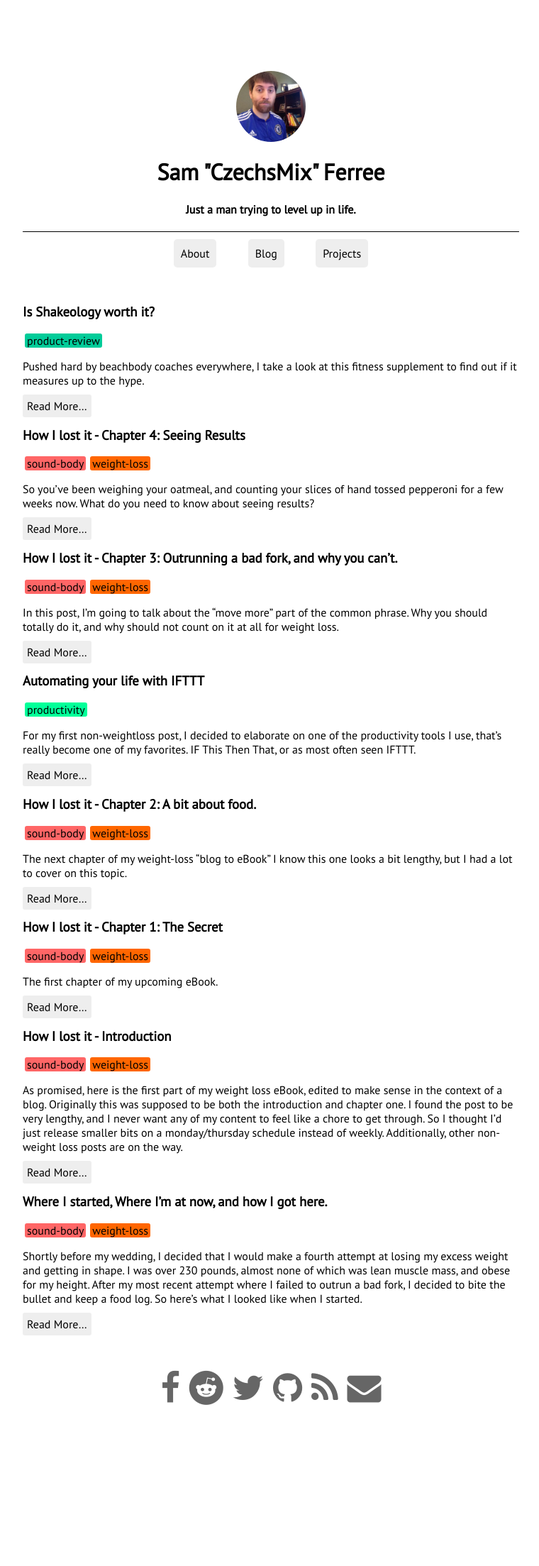
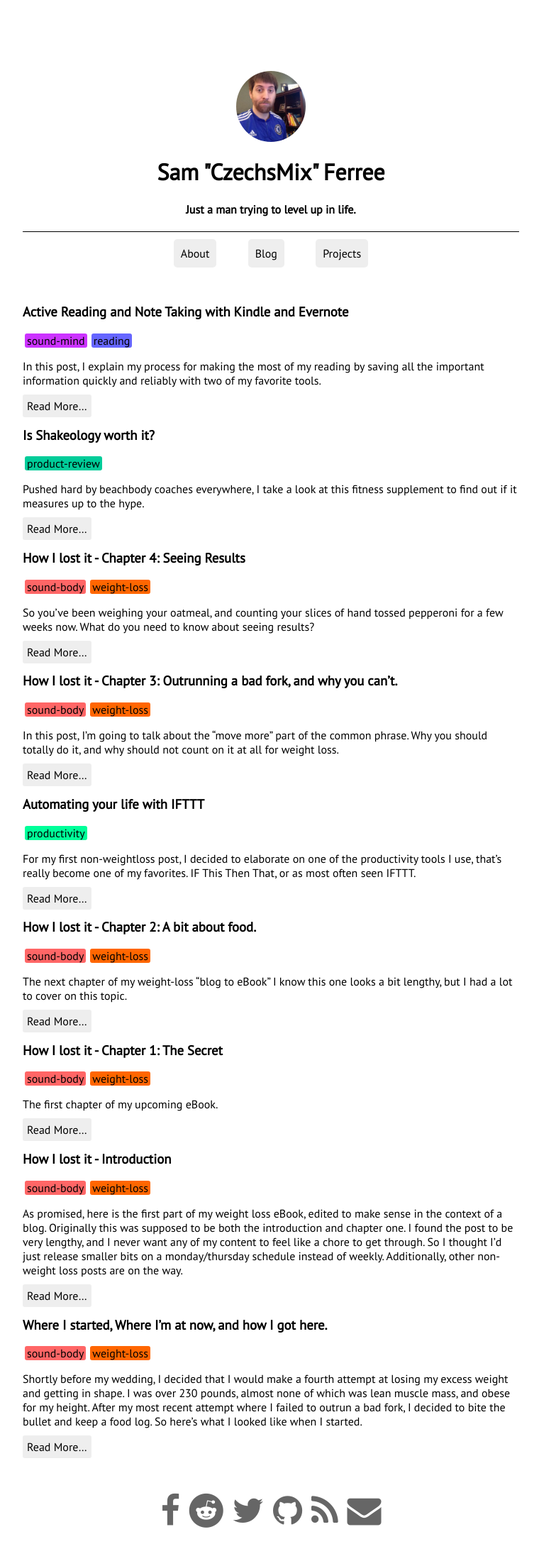
Before and after one commit to CzechsMix/czechsmix.github.io, a Jekyll site: the page built from blog.md, in a window 1280 px wide. Shown: the whole page at 71% size, without its empty margins (258-1018 px from the left). Built offline with Jekyll 4.4.1, drawn with Linux system fonts in a browser that asks for light colours; nearby versions of some CDN libraries; before the commit the page ends 2034 px from its top, so only the background shows below that; some of the changed lines change nothing that is shown.

Commit message:
finalize and publish active reading blog post

```diff
--- /dev/null
+++ b/_posts/2016-8-21-active-reading-kindle-evernote.md
@@ -0,0 +1,63 @@
+---
+layout: post
+title: Active Reading and Note Taking with Kindle and Evernote
+tags: sound-mind reading
+---
+
+In this post, I explain my process for making the most of my reading by saving all the important information quickly and reliably with two of my favorite tools.
+
+#### Wait a minute, I don't have a Kindle
+
+![Good News][good_news]
+
+You don't need one! Any eBook purchased through amazon (or checked out via KindleUnlimited) can be read either online with Amazon [Cloud Reader](read.amazon.com), or with their app, available on many mobile devices. All of the functionality explained here will still work.
+
+#### Why Evernote?
+
+Because your brain is a processor, not a hard disk. It even performs pretty poorly as RAM. If you're not a tech-geek like me, suffice to say your brain should not be used to remember things. Your brain can make decisions based on information, but never trust it to remember anything important. Now, long ago in days of yore, our primitive ancestors had to keep a journal or diary, or in some cases several notebooks. In these stacks of pressed wood pulp, they would physically scribe the information they needed with graphite or ink.
+
+And finding information in these journals? Good luck. If your organizational system for record keeping was in the top 1% of the world, you might be able to find something in a few minutes by locating the right book, and then locating the right page, but you could only find what you knew you were looking for.
+
+Now, some people prefer this analog method, and some have spent a great amount of time [perfecting](http://bulletjournal.com/) this analog art of journaling. Side note here, I used to keep a bullet journal myself, but it wasn't for me. I've linked it above, because who am I to tell you what organizational systems will work best for you? But I digress, about this note-taking task...
+
+Thankfully, we live in the future, and we have the cloud. Not only is storage space in the cloud very cheap (in some cases free). It's durable. A computer can't crash and take your data with it if it's stored on the cloud. ALL THE COMPUTERS in the cloud would have to crash for this to happen. And searching? Boy howdy do computers make that a breeze. With Evernote, you can search by text, and not only will it find the information you're looking for, it may find related information your puny animal brain didn't remember to consider. Writing a blog post about willpower? Sure you know you took some notes about it when you read [Mental Muscles](https://www.amazon.com/Mental-Muscles-Step-Step-Organizational-ebook/dp/B01BVVUWDQ/#nav-subnav) by Adelle Marigold, but you might have forgotten that [The Power of Habit](https://www.amazon.com/Power-Habit-What-Life-Business-ebook/dp/B0055PGUYU/#nav-subnav) by Charles Duhigg had some great information about it as well. Thanks Evernote!
+
+#### The Process
+
+I follow this four step process
+
+1. Read book. Highlight interesting parts.
+2. Copy Highlights to Evernote.
+3. Re-Read, fast-forwarding to highlighted parts, add notes if the information provokes any thought.
+4. Schedule review reminders.
+
+**Step 1: Read Book**
+
+Pretty self explanatory. Read the book, and if you find something that is interesting or sticks out, highlight it in the kindle reader.
+
+**Step 2: Copy the highlights into Evernote**
+
+If you navigate to [kindle.amazon.com](https://kindle.amazon.com), and you can view your highlights and notes for recently read books there. Now, some people will suggest using the Evernote Webclipper to clip the whole page to a note, and save yourself sometime. I've found however, that because amazon uses infinite scrolling, the webclipper may not get everything. Additionally, although the text will still be search-able, it won't be nicely formatted, so I have some extra steps, but I really feel the juice is worth the squeeze.
+
+I copy all the text from my notes into a text editor (I use [Atom](https://atom.io/) a powerful text editor for coding computer applications, but even notepad works fine for this purpose). I highlight some of the text that amazon adds to the page like "delete this highlight", use the find operation of my text editor, and "Replace All" with an empty space. This leaves me with loosely formated, but clean text of my highlights. This is the raw text, that I paste into a new Evernote note. Once I have it in Evernote, I use the bulletpoints and tabbing to arrange the data as it was in the book. Top level items for chapter names, under that section names, and under that individual highlights. The actual tab structure varies on the structure of the book, but as long as it has some consistent format, it's fine for me.
+
+![Note Example][note_example]
+
+[View Larger on imgur](http://imgur.com/AFuzxqQ)
+
+**Step 3: Re-Read, and add notes**
+
+Once you're done with step 2, the next day or so, go back through the book and look at your highlights. If you've had any thoughts about what you've highlighted, add your thoughts as a note. Either add it in the kindle reader, and move it to Evernote, or add it directly into Evernote.
+
+**Step 4: Schedule review reminders**
+
+Now after reading a new book, it's important to go back periodically and re-read your notes. If you have more thoughts, add them. I use [Todoist](https://en.todoist.com) for this, but Evernote has reminders built-in. Review it recently at first, but then you can space out your reviews. Currently, after reading and finishing the first 3 steps for a book, I set a review reminder for 1 week out, 1 month out, 3 months out, and then annually. You want to revisit your notes because your opinions may have changed, or you may have learned something new that sheds new light on information you've read before.
+
+#### Conclusion
+
+I've just out lined my *personal* process. I encourage you to experiment and find what works for you. If you have any suggestions, I'd love to hear about them in the [subreddit](reddit.com/r/levelupquest).
+
+-CzechsMix out
+
+[good_news]: /img/2016/8/21/good_news.png "Good News Everyone!"
+[note_example]: /img/2016/8/21/note_example.png "an example of note taking in evernote"
--- a/css/tags.css
+++ b/css/tags.css
@@ -20,3 +20,11 @@
 .product-review {
   background: #0C9;
 }
+
+.sound-mind {
+  background: #C3F;
+}
+
+.reading {
+  background: #66F;
+}
```
Also changed, not shown: img/2016/8/21/good_news.png (renamed from img/2016/8/18/good_news.png), img/2016/8/21/note_example.png (renamed from img/2016/8/18/note_example.png).
